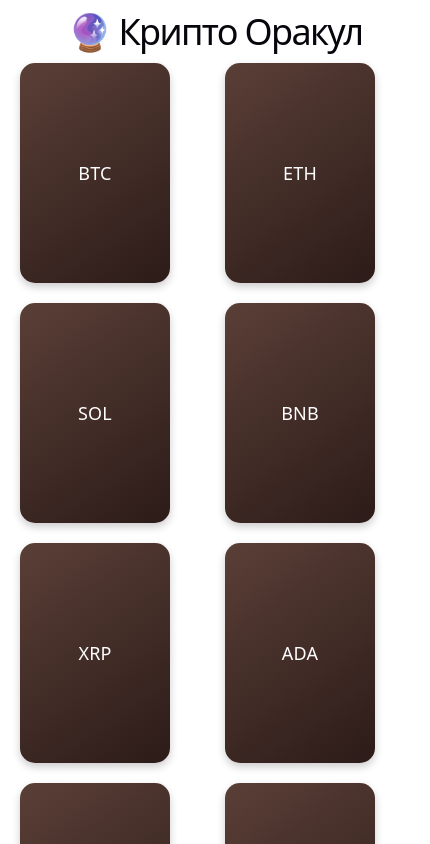
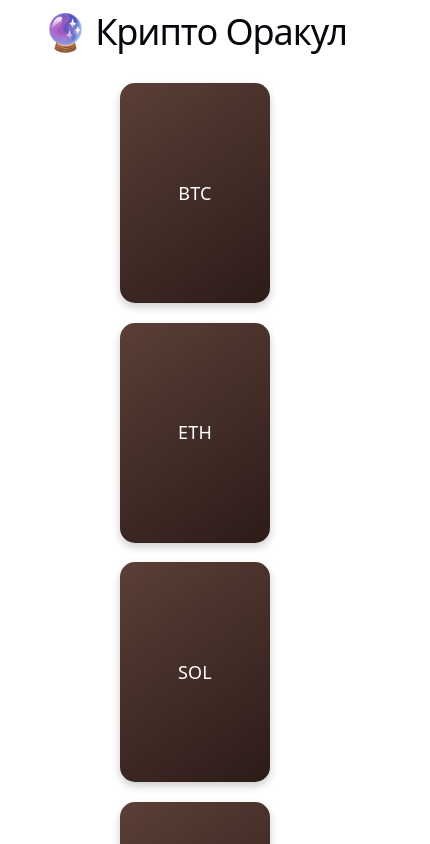
Before and after one commit to iadzhak/market-oracle, a React (Vite) app in the folder frontend/: page / in a window 390 px wide. Shown: the top 844 px of the page, 430 px wide, since content can reach past the window. Built offline with nearby package versions, Linux system fonts and the light colour scheme.

Commit message:
fix adaptive

```diff
--- a/frontend/src/App.css
+++ b/frontend/src/App.css
@@ -41,24 +41,42 @@
   }
 }
 
+* {
+  box-sizing: border-box;
+}
+
+html {
+  overflow-x: hidden;
+  overflow-y: auto;
+  width: 100%;
+}
+
 body {
   margin: 0;
+  padding: 0;
   overflow-x: hidden;
+  overflow-y: auto;
   min-height: 100vh;
+  width: 100%;
 }
 
 #root {
   min-height: 100vh;
+  width: 100%;
+  overflow-x: hidden;
 }
 
 h1 {
-  font-family: var(--heading);
+  font-family: var(--heading), sans-serif;
   font-weight: 500;
-  font-size: 56px;
-  letter-spacing: -1.68px;
+  font-size: clamp(24px, 6vw, 56px);
+  letter-spacing: -0.03em;
   color: var(--text-h);
-  margin: 62px 0;
+  margin: 2rem 0;
   text-align: center;
+  white-space: nowrap;
+  max-width: 100%;
+  box-sizing: border-box;
 }
 
 @media (max-width: 1024px) {
@@ -70,17 +88,51 @@
 
 .app {
   width: 100%;
-  max-width: 800px;
-  margin: 0 auto;
-  padding: 0 20px;
+  max-width: 100vw;
+  margin: 0;
+  padding: 0;
+  min-height: 100vh;
+  display: flex;
+  flex-direction: column;
+  align-items: center;
 }
 
 .deck {
   display: grid;
-  grid-template-columns: repeat(auto-fit, minmax(140px, 1fr));
-  gap: 20px;
-  justify-content: center;
+  grid-template-columns: repeat(4, 1fr);
+  row-gap: clamp(16px, 5vw, 64px);
+  width: 100%;
+  max-width: calc(100vw - 24px);
+  margin: 0 auto;
+  justify-items: center;
   align-items: start;
-  max-width: 600px;
-  margin: 0 auto;
+  box-sizing: border-box;
+  padding: 20px 12px;
 }
+
+@media (min-width: 1025px) {
+  .deck {
+    max-width: 1000px;
+  }
+}
+
+@media (max-width: 1024px) {
+  .deck {
+    grid-template-columns: repeat(3, 1fr);
+    max-width: 800px;
+  }
+}
+
+@media (max-width: 640px) {
+  .deck {
+    grid-template-columns: repeat(2, 1fr);
+    max-width: calc(100vw - 24px);
+  }
+}
+
+@media (max-width: 400px) {
+  .deck {
+    grid-template-columns: 1fr;
+    max-width: calc(100vw - 24px);
+  }
+}
--- a/frontend/src/App.tsx
+++ b/frontend/src/App.tsx
@@ -1,4 +1,3 @@
-import { useState } from 'react';
 import TarotCard from "./components/TarotCard.tsx";
 import './App.css';
 
@@ -15,23 +14,12 @@
 ];
 
 function App() {
-    const [selectedId, setSelectedId] = useState<number | null>(null);
-
-    const handleSelect = (id: number) => {
-        setSelectedId(prev => prev === id ? null : id);
-    };
-
     return (
         <div className="app">
             <h1>🔮 Крипто Оракул</h1>
-            <div className={`deck ${selectedId !== null ? 'dimmed' : ''}`}>
+            <div className="deck">
                 {deck.map((card) => (
-                    <TarotCard
-                        key={card.id}
-                        card={card}
-                        selected={selectedId === card.id}
-                        onSelect={handleSelect}
-                    />
+                    <TarotCard key={card.id} card={card} />
                 ))}
             </div>
         </div>
--- a/frontend/src/components/TarotCard.css
+++ b/frontend/src/components/TarotCard.css
@@ -5,16 +5,14 @@
     transition: opacity 0.3s, filter 0.3s;
 }
 
-.dimmed .tarot-card:not(.selected) {
-    opacity: 0.4;
-    filter: grayscale(50%);
-}
+
 
 .card-inner {
     width: 100%;
     height: 100%;
     transform-style: preserve-3d;
     position: relative;
+    overflow: visible;
 }
 
 /* Переворот карты */
@@ -56,6 +54,7 @@
     border-radius: 15px;
     font-size: 18px;
     box-shadow: 0 4px 8px rgba(0,0,0,0.2);
+    overflow: hidden;
 }
 
 .card-front {
@@ -78,6 +77,8 @@
 .card-large {
     width: 300px;
     height: 450px;
+    max-width: 90vw;
+    max-height: 90vh;
 }
 
 .card-front-large,
--- a/frontend/src/components/TarotCard.tsx
+++ b/frontend/src/components/TarotCard.tsx
@@ -4,20 +4,24 @@
 
 interface TarotCardProps {
     card: { id: number; name: string; meaning: string };
-    selected: boolean;
-    onSelect: (id: number) => void;
 }
 
-export default function TarotCard({ card, selected, onSelect }: TarotCardProps) {
+export default function TarotCard({ card }: TarotCardProps) {
     const [isAnimating, setIsAnimating] = useState(false);
     const [isRevealed, setIsRevealed] = useState(false);
+    const [isOverlayVisible, setIsOverlayVisible] = useState(false);
     const audioRef = useRef(new Audio(flipSound));
 
     const handleClick = (e: React.MouseEvent) => {
         e.stopPropagation();
 
-        if (selected) {
-            onSelect(card.id);
+        if (isOverlayVisible) {
+            return;
+        }
+
+        // Если уже открыта — просто показываем оверлей снова
+        if (isRevealed && !isAnimating) {
+            setIsOverlayVisible(true);
             return;
         }
 
@@ -29,18 +33,22 @@
 
         setIsAnimating(true);
 
-        // Завершаем анимацию через ~2 секунды
+        // Завершаем анимацию
         setTimeout(() => {
             setIsAnimating(false);
             setIsRevealed(true);
-            onSelect(card.id);
+            setIsOverlayVisible(true);
         }, 5000);
+    };
+
+    const handleOverlayClick = () => {
+        setIsOverlayVisible(false);
     };
 
     return (
         <>
             <div
-                className={`tarot-card ${isAnimating ? 'animating' : ''} ${isRevealed ? 'flipped' : ''} ${selected ? 'selected' : ''}`}
+                className={`tarot-card ${isAnimating ? 'animating' : ''} ${isRevealed ? 'flipped' : ''}`}
                 onClick={handleClick}
             >
                 <div className="card-inner">
@@ -56,8 +64,8 @@
                 </div>
             </div>
 
-            {selected && (
-                <div className="card-overlay" onClick={() => onSelect(card.id)}>
+            {isOverlayVisible && (
+                <div className="card-overlay" onClick={handleOverlayClick}>
                     <div className="card-large">
                         <div className="card-inner">
                             <div className="card-spin-wrapper">
```
Lines whose indentation alone changed are shown as unchanged.
